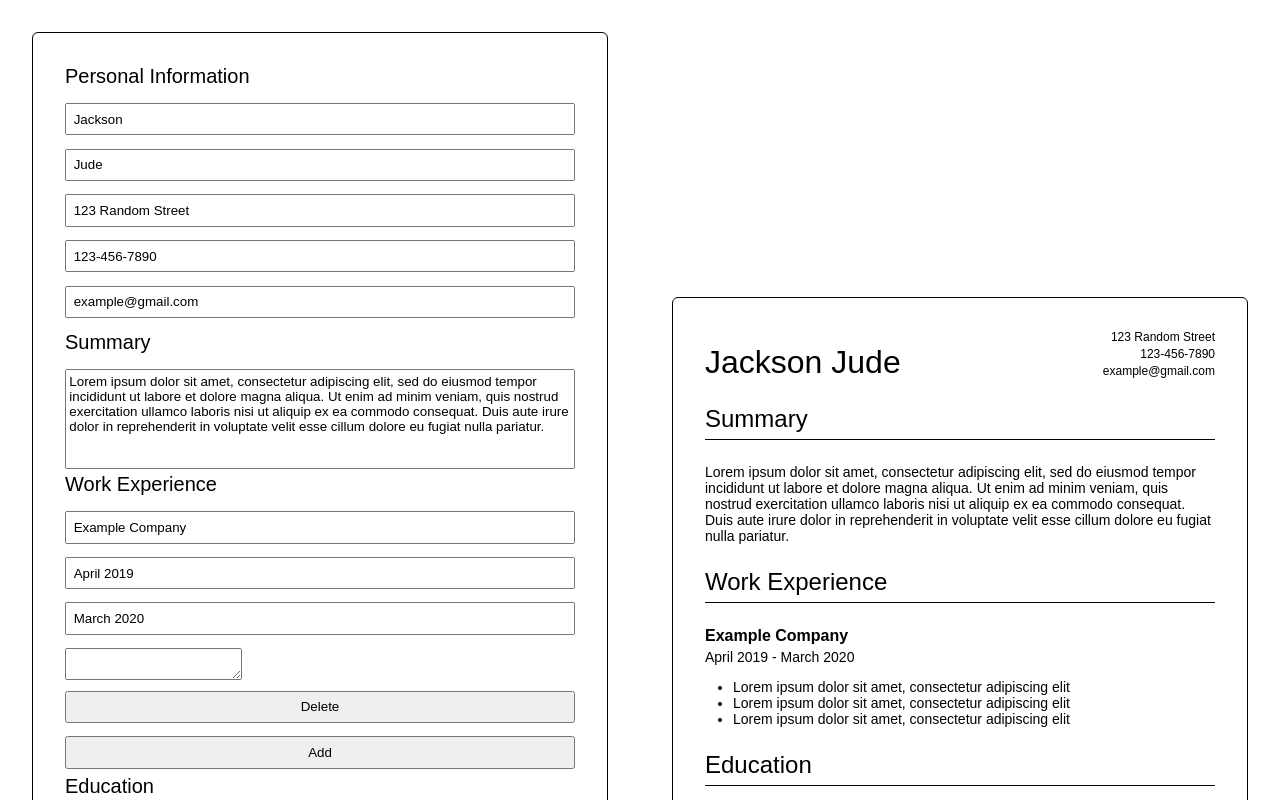
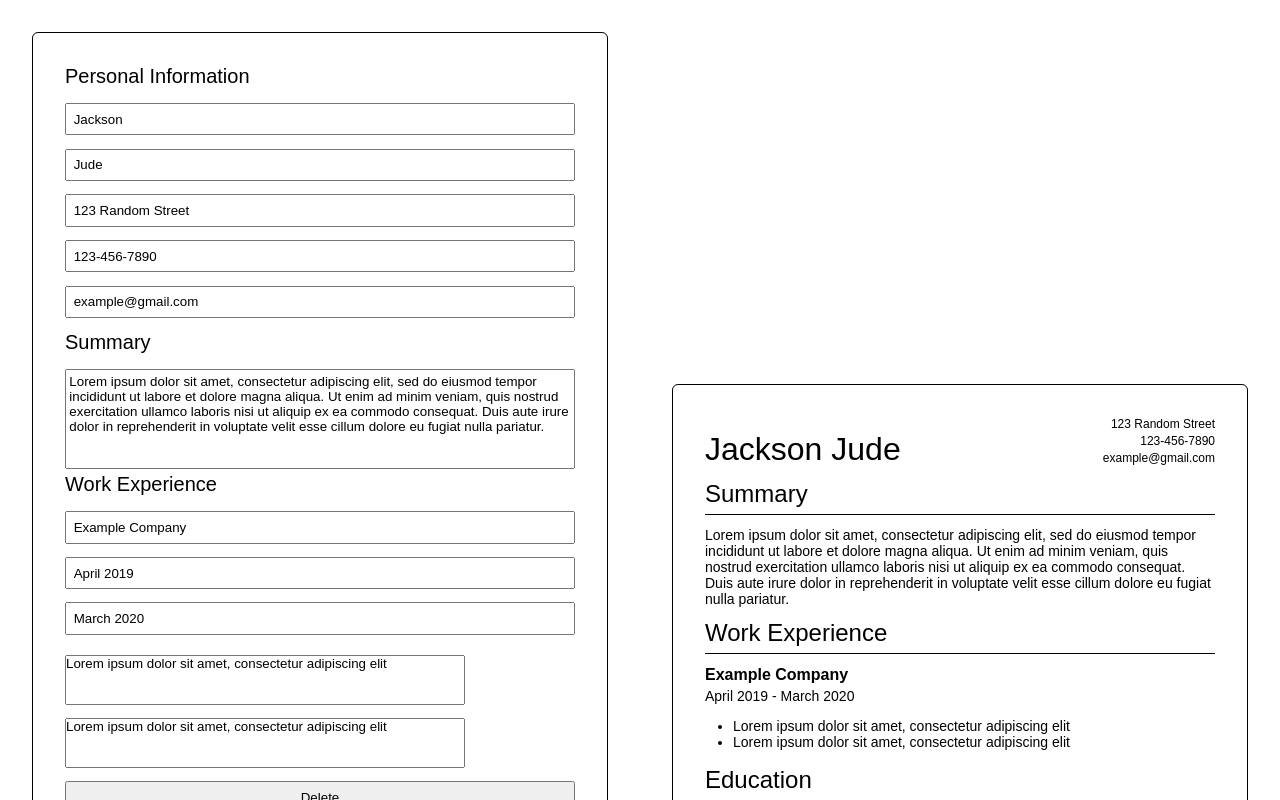
Before and after one commit to JacksonJ97/cv-application, a React (Create React App) app: page / in a window 1280 px wide. Shown: the top 800 px of the page. Built offline with nearby package versions, Linux system fonts and the light colour scheme.

Commit message:
synced the details state with the form and preview component

```diff
--- a/src/components/Container/index.js
+++ b/src/components/Container/index.js
@@ -32,9 +32,8 @@ class Container extends Component {
           startDate: "April 2019",
           endDate: "March 2020",
           details: [
-            "Lorem ipsum dolor sit amet, consectetur adipiscing elit",
-            "Lorem ipsum dolor sit amet, consectetur adipiscing elit",
-            "Lorem ipsum dolor sit amet, consectetur adipiscing elit",
+            { id: uniqueId() + 1, text: "Lorem ipsum dolor sit amet, consectetur adipiscing elit" },
+            { id: uniqueId() + 1, text: "Lorem ipsum dolor sit amet, consectetur adipiscing elit" },
           ],
         },
       ],
@@ -51,6 +50,7 @@ class Container extends Component {
     };
 
     this.handleChange = this.handleChange.bind(this);
+    this.handleDetail = this.handleDetail.bind(this);
     this.handleAdd = this.handleAdd.bind(this);
     this.handleDelete = this.handleDelete.bind(this);
   }
@@ -59,30 +59,38 @@ class Container extends Component {
     this.setState({ ...this.state, [name]: value });
 
     if (section === "experience") {
-      let stateCopy = [...this.state.experience];
-      let index = stateCopy.findIndex((element) => element.id === id);
-      stateCopy[index][name] = value;
-      this.setState({ stateCopy });
+      let experienceCopy = [...this.state.experience];
+      let index = experienceCopy.findIndex((element) => element.id === id);
+      experienceCopy[index][name] = value;
+      this.setState({ experienceCopy });
     }
 
     if (section === "education") {
-      let stateCopy = [...this.state.education];
-      let index = stateCopy.findIndex((element) => element.id === id);
-      stateCopy[index][name] = value;
-      this.setState({ stateCopy });
+      let educationCopy = [...this.state.education];
+      let index = educationCopy.findIndex((element) => element.id === id);
+      educationCopy[index][name] = value;
+      this.setState({ educationCopy });
     }
+  }
+
+  handleDetail(value, experienceId, detailId) {
+    let experienceCopy = [...this.state.experience];
+    let index = experienceCopy.findIndex((element) => element.id === experienceId);
+    let detailIndex = experienceCopy[index].details.findIndex((element) => element.id === detailId);
+    experienceCopy[index].details[detailIndex].text = value;
+    this.setState({ experienceCopy });
   }
 
   handleDelete(id, name) {
     if (name === "experienceDelete") {
-      let stateCopy = [...this.state.experience];
-      let newState = stateCopy.filter((element) => element.id !== id);
+      let experienceCopy = [...this.state.experience];
+      let newState = experienceCopy.filter((element) => element.id !== id);
       this.setState({ experience: newState });
     }
 
     if (name === "educationDelete") {
-      let stateCopy = [...this.state.education];
-      let newState = stateCopy.filter((element) => element.id !== id);
+      let educationCopy = [...this.state.education];
+      let newState = educationCopy.filter((element) => element.id !== id);
       this.setState({ education: newState });
     }
   }
@@ -90,7 +98,10 @@ class Container extends Component {
   handleAdd(name) {
     if (name === "experienceAdd") {
       this.setState({
-        experience: [...this.state.experience, { id: uniqueId(), company: "", startDate: "", endDate: "", details: [] }],
+        experience: [
+          ...this.state.experience,
+          { id: uniqueId(), company: "", startDate: "", endDate: "", details: [{ id: uniqueId(), text: "" }] },
+        ],
       });
     }
 
@@ -122,6 +133,7 @@ class Container extends Component {
           experienceInfo={experienceInfo}
           educationInfo={educationInfo}
           handleChange={this.handleChange}
+          handleDetail={this.handleDetail}
           handleDelete={this.handleDelete}
           handleAdd={this.handleAdd}
         />
--- a/src/components/Form/EducationForm/index.js
+++ b/src/components/Form/EducationForm/index.js
@@ -54,12 +54,6 @@ class EducationForm extends Component {
           section="education"
           id={this.props.info.id}
         />
-
-        {/* <input type="text" value={school} placeholder="School" onChange={this.handleChange} name="school" />
-        <input type="text" value={degree} placeholder="Degree" onChange={this.handleChange} name="degree" />
-        <input type="text" value={location} placeholder="Location" onChange={this.handleChange} name="location" />
-        <input type="text" value={startDate} placeholder="Start Date" onChange={this.handleChange} name="startDate" />
-        <input type="text" value={endDate} placeholder="End Date" onChange={this.handleChange} name="endDate" /> */}
         <DeleteButton onClick={this.handleDelete} name="educationDelete" id={this.props.info.id} />
       </div>
     );
--- a/src/components/Form/ExperienceForm/index.js
+++ b/src/components/Form/ExperienceForm/index.js
@@ -1,31 +1,54 @@
 import React, { Component } from "react";
+import styled from "styled-components";
 
 // Components
 import Input from "../../Utilities/Input";
+import Textarea from "../../Utilities/Textarea";
 import DeleteButton from "../../Utilities/DeleteButton";
+
+// Styles
+const Wrapper = styled.div`
+  textarea {
+    width: 400px;
+    height: 50px;
+    margin: 0.5em 0;
+    resize: none;
+  }
+
+  .detail-container {
+    display: flex;
+    flex-direction: column;
+  }
+`;
 
 class ExperienceForm extends Component {
   constructor(props) {
     super(props);
     this.handleChange = this.handleChange.bind(this);
+    this.handleDetail = this.handleDetail.bind(this);
     this.handleDelete = this.handleDelete.bind(this);
+  }
+
+  handleChange(value, name, id, section) {
+    this.props.handleChange(value, name, id, section);
+  }
+
+  handleDetail(value, experienceId, detailId) {
+    this.props.handleDetail(value, experienceId, detailId);
   }
 
   handleDelete(id, name) {
     this.props.handleDelete(id, name);
   }
 
-  handleChange(value, name, id, section) {
-    this.props.handleChange(value, name, id, section);
-  }
-
   render() {
     const company = this.props.info.company;
     const startDate = this.props.info.startDate;
     const endDate = this.props.info.endDate;
+    const details = this.props.info.details;
 
     return (
-      <div>
+      <Wrapper>
         <Input
           value={company}
           placeholder="Company"
@@ -50,9 +73,22 @@ class ExperienceForm extends Component {
           section="experience"
           id={this.props.info.id}
         />
-        <textarea />
+        <div className="detail-container">
+          {details.map((element) => {
+            return (
+              <Textarea
+                value={element.text}
+                handleDetail={this.handleDetail}
+                id={this.props.info.id}
+                detailId={element.id}
+                key={element.id}
+              />
+            );
+          })}
+        </div>
+
         <DeleteButton onClick={this.handleDelete} name="experienceDelete" id={this.props.info.id} />
-      </div>
+      </Wrapper>
     );
   }
 }
--- a/src/components/Form/SummaryForm/index.js
+++ b/src/components/Form/SummaryForm/index.js
@@ -20,7 +20,7 @@ class SummaryForm extends Component {
   }
 
   render() {
-    return <Textarea value={this.props.info} onChange={this.handleChange} name="summary" />;
+    return <Textarea value={this.props.info} onChange={this.handleChange} name="summary" placeholder="Description" />;
   }
 }
 
--- a/src/components/Form/index.js
+++ b/src/components/Form/index.js
@@ -22,12 +22,17 @@ class Form extends Component {
   constructor(props) {
     super(props);
     this.handleChange = this.handleChange.bind(this);
+    this.handleDetail = this.handleDetail.bind(this);
     this.handleDelete = this.handleDelete.bind(this);
     this.handleAdd = this.handleAdd.bind(this);
   }
 
   handleChange(value, name, id, section) {
     this.props.handleChange(value, name, id, section);
+  }
+
+  handleDetail(value, experienceId, detailId) {
+    this.props.handleDetail(value, experienceId, detailId);
   }
 
   handleDelete(id, name) {
@@ -52,7 +57,15 @@ class Form extends Component {
 
         <FormHeading title="Work Experience" />
         {experience.map((element) => {
-          return <ExperienceForm info={element} handleChange={this.handleChange} handleDelete={this.handleDelete} key={element.id} />;
+          return (
+            <ExperienceForm
+              info={element}
+              handleChange={this.handleChange}
+              handleDetail={this.handleDetail}
+              handleDelete={this.handleDelete}
+              key={element.id}
+            />
+          );
         })}
         <AddButton onClick={this.handleAdd} name="experienceAdd" />
 
--- a/src/components/Preview/ExperienceView/Experience/index.js
+++ b/src/components/Preview/ExperienceView/Experience/index.js
@@ -17,15 +17,17 @@ const Wrapper = styled.div`
 
 class Experience extends Component {
   render() {
+    const details = this.props.details;
+
     return (
       <Wrapper>
         <SubHeading subtitle={this.props.company} />
         <Date startDate={this.props.startDate} endDate={this.props.endDate} />
 
         <ul>
-          {this.props.details.map((detail, index) => (
-            <li key={index}>{detail}</li>
-          ))}
+          {details.map((detail) => {
+            return <li key={detail.id}>{detail.text}</li>;
+          })}
         </ul>
       </Wrapper>
     );
--- a/src/components/Preview/ExperienceView/index.js
+++ b/src/components/Preview/ExperienceView/index.js
@@ -9,14 +9,14 @@ class ExperienceView extends Component {
     return (
       <div>
         <Heading title="Work Experience" />
-        {this.props.info.map((element, index) => {
+        {this.props.info.map((element) => {
           return (
             <Experience
               company={element.company}
               startDate={element.startDate}
               endDate={element.endDate}
               details={element.details}
-              key={index}
+              key={element.id}
             />
           );
         })}
--- a/src/components/Utilities/Heading/index.js
+++ b/src/components/Utilities/Heading/index.js
@@ -3,7 +3,7 @@ import styled from "styled-components";
 
 // Styles
 const Header = styled.h2`
-  margin: 1em 0;
+  margin: 0.5em 0;
   padding-bottom: 0.25em;
   border-bottom: 1px solid black;
   font-weight: 400;
--- /dev/null
+++ b/src/components/Utilities/Textarea/index.js
@@ -0,0 +1,18 @@
+import React, { Component } from "react";
+
+class Textarea extends Component {
+  constructor(props) {
+    super(props);
+    this.handleChange = this.handleChange.bind(this);
+  }
+
+  handleChange(e) {
+    this.props.handleDetail(e.target.value, this.props.id, this.props.detailId);
+  }
+
+  render() {
+    return <textarea value={this.props.value} onChange={this.handleChange} />;
+  }
+}
+
+export default Textarea;
```
